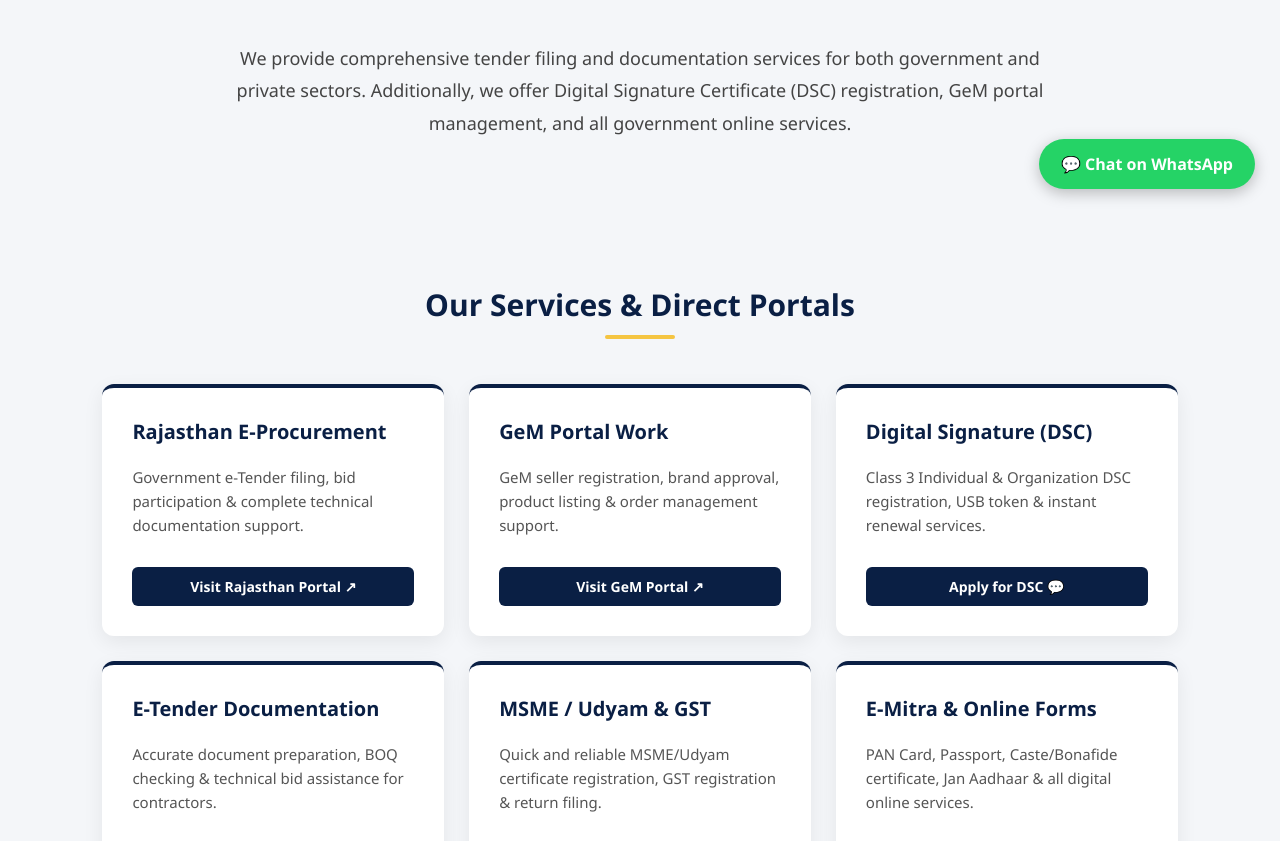
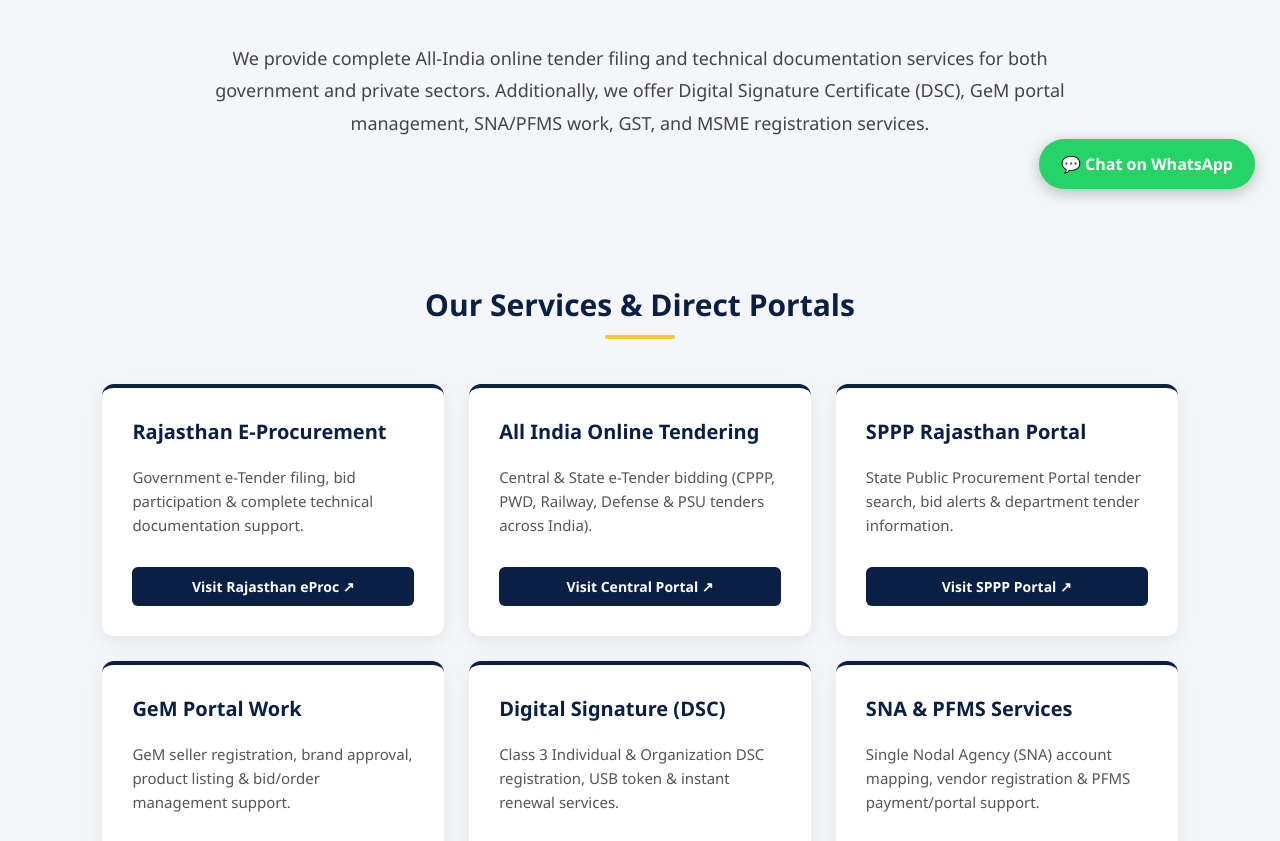
Before and after one commit to JangirTenderSolutions/jangir-website, a plain HTML site: page index.html in a window 1280 px wide. Shown: the part 586-1427 px from the top of the page. Drawn offline with Linux system fonts and the light colour scheme.

Commit message:
Update index.html

```diff
--- a/index.html
+++ b/index.html
@@ -4,6 +4,12 @@
 <meta charset="UTF-8">
 <meta name="viewport" content="width=device-width, initial-scale=1.0">
 <title>Jangir Tender & DSC Solutions</title>
+
+<!-- WhatsApp Link Preview Tags -->
+<meta property="og:title" content="Jangir Tender & DSC Solutions" />
+<meta property="og:description" content="All India Online Tendering | SPPP | DSC | GeM Portal | SNA & GST Services" />
+<meta property="og:image" content="https://github.io" />
+<meta property="og:url" content="https://github.io" />
 
 <style>
 body{
@@ -191,16 +197,16 @@ h2:after{
 <header>
     <img src="logo.png.png" alt="Jangir Tender Solutions Logo" class="site-logo">
     <h1>Jangir Tender & DSC Solutions</h1>
-    <p>E-Tender | DSC | GeM Portal | E-Mitra & Complete Online Services</p>
+    <p>All India Online Tendering | SPPP | DSC | GeM Portal | SNA & GST Services</p>
     <a href="#contact" class="header-btn">Contact Now</a>
 </header>
 
 <section>
     <h2>About Us</h2>
     <p class="about">
-        We provide comprehensive tender filing and documentation services for both
-        government and private sectors. Additionally, we offer Digital Signature
-        Certificate (DSC) registration, GeM portal management, and all government online services.
+        We provide complete All-India online tender filing and technical documentation services for both
+        government and private sectors. Additionally, we offer Digital Signature Certificate (DSC),
+        GeM portal management, SNA/PFMS work, GST, and MSME registration services.
     </p>
 </section>
 
@@ -213,13 +219,29 @@ h2:after{
                 <h3>Rajasthan E-Procurement</h3>
                 <p>Government e-Tender filing, bid participation & complete technical documentation support.</p>
             </div>
-            <a href="https://rajasthan.gov.in" target="_blank" class="portal-btn">Visit Rajasthan Portal ↗</a>
+            <a href="https://rajasthan.gov.in" target="_blank" class="portal-btn">Visit Rajasthan eProc ↗</a>
+        </div>
+
+        <div class="card">
+            <div>
+                <h3>All India Online Tendering</h3>
+                <p>Central & State e-Tender bidding (CPPP, PWD, Railway, Defense & PSU tenders across India).</p>
+            </div>
+            <a href="https://eprocure.gov.in" target="_blank" class="portal-btn">Visit Central Portal ↗</a>
+        </div>
+
+        <div class="card">
+            <div>
+                <h3>SPPP Rajasthan Portal</h3>
+                <p>State Public Procurement Portal tender search, bid alerts & department tender information.</p>
+            </div>
+            <a href="https://rajasthan.gov.in" target="_blank" class="portal-btn">Visit SPPP Portal ↗</a>
         </div>
 
         <div class="card">
             <div>
                 <h3>GeM Portal Work</h3>
-                <p>GeM seller registration, brand approval, product listing & order management support.</p>
+                <p>GeM seller registration, brand approval, product listing & bid/order management support.</p>
             </div>
             <a href="https://gem.gov.in" target="_blank" class="portal-btn">Visit GeM Portal ↗</a>
         </div>
@@ -229,29 +251,29 @@ h2:after{
                 <h3>Digital Signature (DSC)</h3>
                 <p>Class 3 Individual & Organization DSC registration, USB token & instant renewal services.</p>
             </div>
-            <a href="https://wa.me." target="_blank" class="portal-btn">Apply for DSC 💬</a>
+            <a href="https://whatsapp.com." target="_blank" class="portal-btn">Apply for DSC 💬</a>
         </div>
 
         <div class="card">
             <div>
-                <h3>E-Tender Documentation</h3>
-                <p>Accurate document preparation, BOQ checking & technical bid assistance for contractors.</p>
+                <h3>SNA & PFMS Services</h3>
+                <p>Single Nodal Agency (SNA) account mapping, vendor registration & PFMS payment/portal support.</p>
             </div>
-            <a href="https://wa.me." target="_blank" class="portal-btn">Enquire Now 💬</a>
+            <a href="https://pfms.nic.in" target="_blank" class="portal-btn">Open PFMS / SNA Portal ↗</a>
         </div>
 
         <div class="card">
             <div>
-                <h3>MSME / Udyam & GST</h3>
-                <p>Quick and reliable MSME/Udyam certificate registration, GST registration & return filing.</p>
+                <h3>GST Registration & Return</h3>
+                <p>New GST registration, GST amendment, monthly/quarterly GST return filing & compliance.</p>
             </div>
-            <a href="https://udyamregistration.gov.in" target="_blank" class="portal-btn">Visit Udyam Portal ↗</a>
+            <a href="https://gst.gov.in" target="_blank" class="portal-btn">Open GST Portal ↗</a>
         </div>
 
         <div class="card">
             <div>
-                <h3>E-Mitra & Online Forms</h3>
-                <p>PAN Card, Passport, Caste/Bonafide certificate, Jan Aadhaar & all digital online services.</p>
+                <h3>MSME / Udyam & SSO</h3>
+                <p>MSME/Udyam certificate registration, contractor registration & Rajasthan SSO portal services.</p>
             </div>
             <a href="https://rajasthan.gov.in" target="_blank" class="portal-btn">Open Rajasthan SSO ↗</a>
         </div>
@@ -265,7 +287,7 @@ h2:after{
     <p>📧 Email: tenderking@gmail.com</p>
 </div>
 
-<a href="https://wa.me." target="_blank" class="whatsapp-btn">
+<a href="https://whatsapp.com." target="_blank" class="whatsapp-btn">
     💬 Chat on WhatsApp
 </a>
 
```
